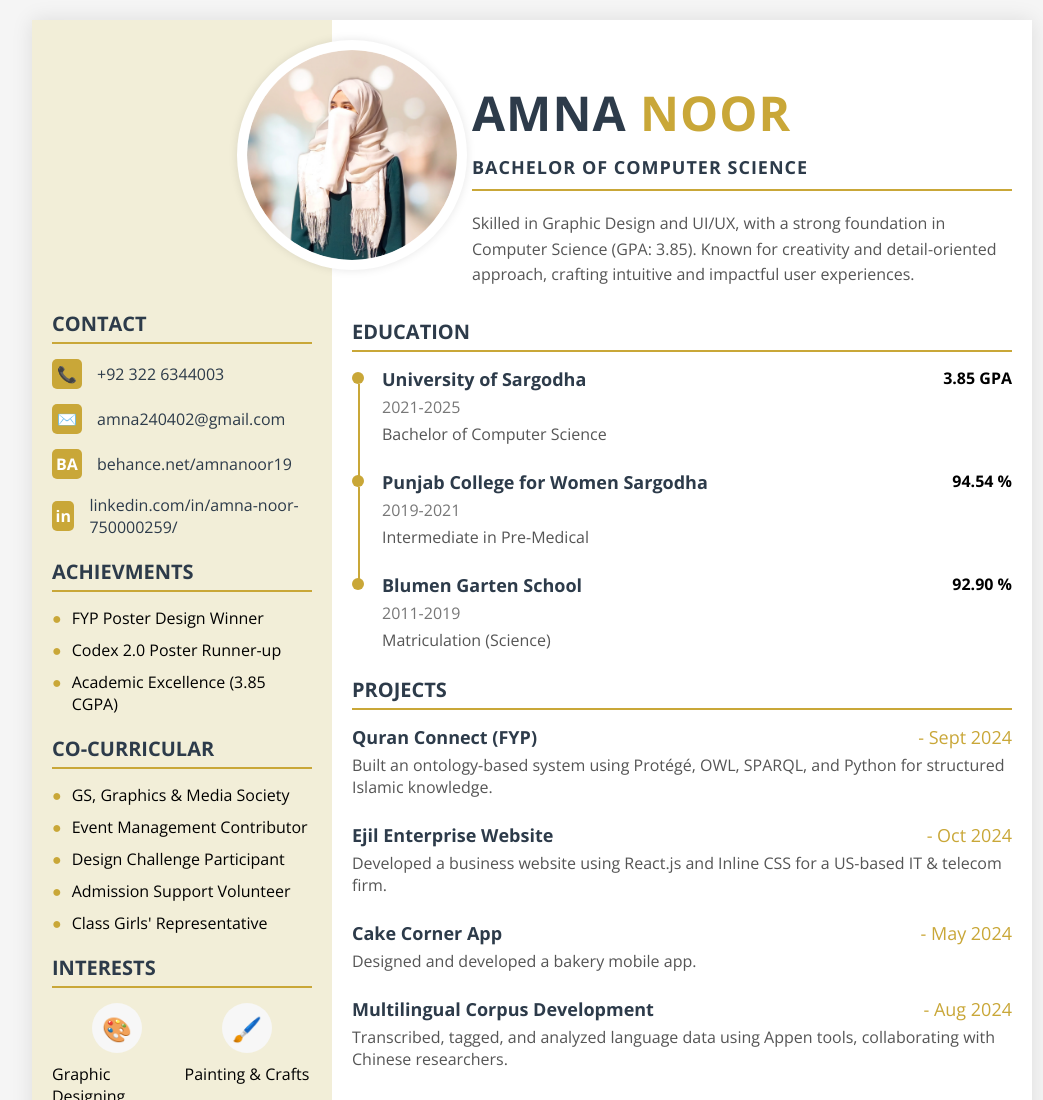
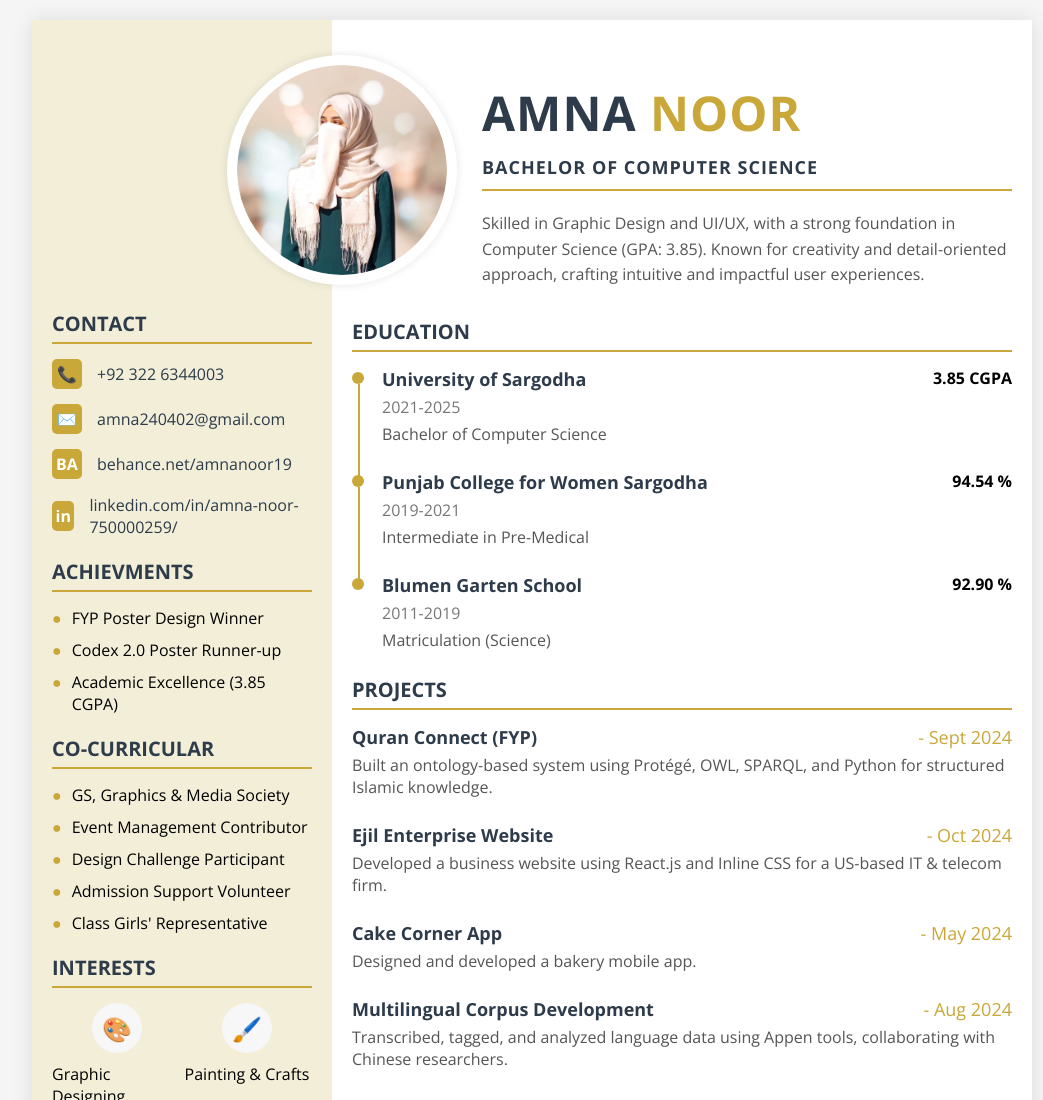
Before and after one commit to amnan00r/amnan00r.github.io, a plain HTML site: page index.html in a window 1280 px wide. Shown: the top 1100 px of the page, without its empty margins (108-1151 px from the left). Drawn offline with nearby package versions, Linux system fonts and the light colour scheme.

Commit message:
Update index.html

```diff
--- a/index.html
+++ b/index.html
@@ -54,7 +54,7 @@
             position: relative;
             margin-bottom: 30px;
             padding-top: 40px; /* Make room for image overlap */
-            padding-left: 120px; /* Added padding to prevent text from hiding behind image */
+            padding-left: 130px; /* Added padding to prevent text from hiding behind image */
         }
 
         .profile-img-container {
@@ -66,8 +66,8 @@
             border: 10px solid white;
             box-shadow: 0 0 10px rgba(0,0,0,0.1);
             position: absolute;
-            top: 0;
-            left: -115px; /* Half the width to make it overlap */
+            top: 15px;
+            left: -125px; /* Half the width to make it overlap */
             z-index: 10;
         }
 
@@ -486,7 +486,7 @@
                         <h3 class="timeline-title">University of Sargodha</h3>
                         <p class="timeline-date">2021-2025</p>
                         <p class="timeline-description">Bachelor of Computer Science</p>
-                        <span class="timeline-score">3.85 GPA</span>
+                        <span class="timeline-score">3.85 CGPA</span>
                     </div>
                     <div class="timeline-item">
                         <h3 class="timeline-title">Punjab College for Women Sargodha</h3>
```
